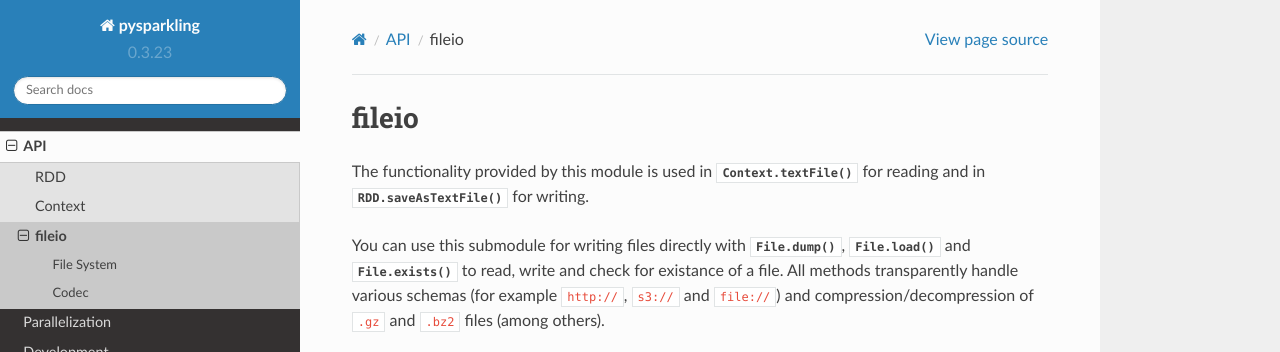
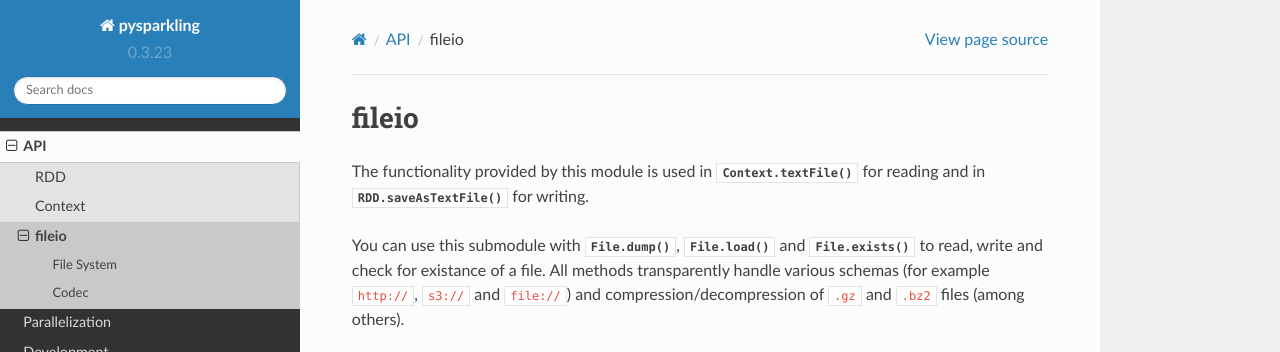
Before and after one commit to svenkreiss/pysparkling, a Sphinx documentation site: the page built from docs/sphinx/api_fileio.rst, in a window 1280 px wide and 900 px high, cut to the strip 0-352 px from the top of the window. Built offline with Sphinx 7.4.7 and the Read the Docs theme 2.0.0, drawn with Linux system fonts in a browser that asks for light colours.

Commit message:
wording in docs

```diff
--- a/docs/sphinx/api_fileio.rst
+++ b/docs/sphinx/api_fileio.rst
@@ -11,11 +11,11 @@
 
 .. currentmodule:: pysparkling.fileio
 
-You can use this submodule for writing files directly with :func:`File.dump`,
-:func:`File.load` and :func:`File.exists` to read, write and check
-for existance of a file. All methods transparently handle various schemas
-(for example ``http://``, ``s3://`` and ``file://``) and
-compression/decompression of ``.gz`` and ``.bz2`` files (among others).
+You can use this submodule with :func:`File.dump`, :func:`File.load` and
+:func:`File.exists` to read, write and check for existance of a file.
+All methods transparently handle various schemas (for example ``http://``,
+``s3://`` and ``file://``) and compression/decompression of ``.gz`` and
+``.bz2`` files (among others).
 
 
 .. autoclass:: pysparkling.fileio.File
```
Also changed, not shown: docs/sphinx/api.rst (+6 -4 lines).
